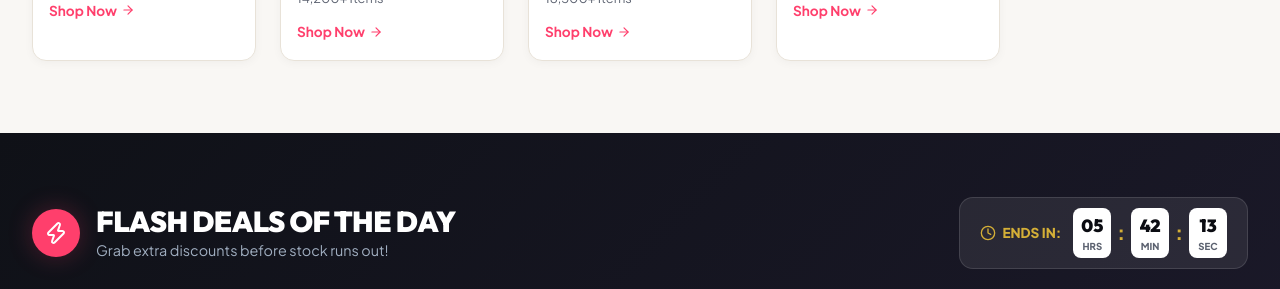
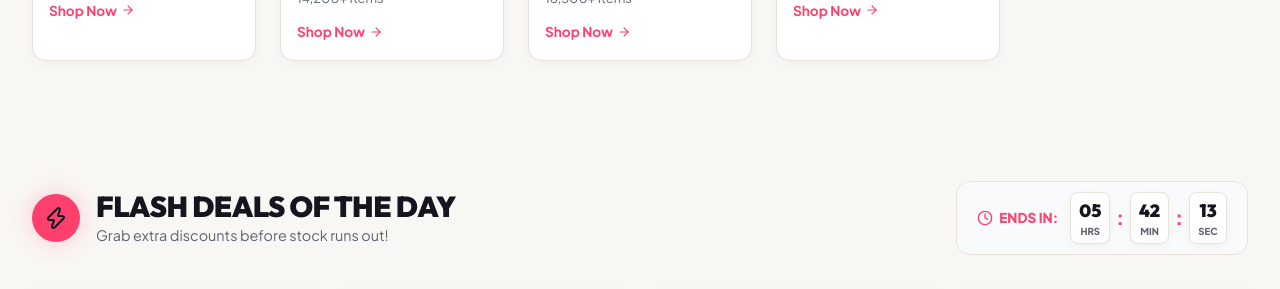
Before and after one commit to sunnykumar6207058974-source/UrbanThread, a React (Vite) app in the folder UrbanThread/frontend/: page / in a window 1280 px wide. Shown: the part 1500-1789 px from the top of the page. Built offline with nearby package versions, Linux system fonts and the light colour scheme; no server answers; grey boxes are pictures that could not be loaded; a web font is replaced by a local one.

Commit message:
style: change Flash Deals of the Day background to match Shop by Category section

```diff
--- a/UrbanThread/frontend/src/styles/dark.css
+++ b/UrbanThread/frontend/src/styles/dark.css
@@ -187,40 +187,40 @@
 
 /* 2. Flash Deals of the Day */
 .dark-theme .flash-sale-section {
-  background: linear-gradient(135deg, #0d0a1a 0%, #1a0f2e 50%, #290e38 100%) !important;
-  border-top: 1px solid rgba(255, 63, 108, 0.2) !important;
-  border-bottom: 1px solid rgba(255, 63, 108, 0.2) !important;
+  background: transparent !important;
+  border-top: none !important;
+  border-bottom: none !important;
 }
 
 .dark-theme .flash-main-title {
   color: #ffffff !important;
-  text-shadow: 0 2px 10px rgba(0, 0, 0, 0.5) !important;
+  text-shadow: none !important;
 }
 
 .dark-theme .flash-subtitle {
-  color: #e2e8f0 !important;
+  color: var(--text-muted) !important;
 }
 
 .dark-theme .countdown-box {
-  background: rgba(255, 255, 255, 0.08) !important;
-  border: 1.5px solid rgba(255, 255, 255, 0.18) !important;
-  box-shadow: 0 4px 14px rgba(0, 0, 0, 0.4) !important;
+  background: var(--bg-card) !important;
+  border: 1px solid var(--border-dark) !important;
+  box-shadow: 0 4px 14px rgba(0, 0, 0, 0.2) !important;
 }
 
 .dark-theme .timer-unit {
-  background: #ffffff !important;
-  color: #0f1117 !important;
-  border: none !important;
+  background: var(--bg-card-hover) !important;
+  color: #ffffff !important;
+  border: 1px solid var(--border-dark) !important;
   box-shadow: 0 2px 8px rgba(0, 0, 0, 0.3) !important;
 }
 
 .dark-theme .timer-val {
-  color: #0f1117 !important;
+  color: #ffffff !important;
   font-weight: 900 !important;
 }
 
 .dark-theme .timer-lbl {
-  color: #475569 !important;
+  color: var(--text-muted) !important;
   font-weight: 800 !important;
 }
 
--- a/UrbanThread/frontend/src/styles/sections.css
+++ b/UrbanThread/frontend/src/styles/sections.css
@@ -92,9 +92,9 @@
    5. FLASH SALE SECTION
    ========================================================================== */
 .flash-sale-section {
-  background: linear-gradient(135deg, #0f1117 0%, #1e1b2e 100%);
-  color: #ffffff;
-  padding: 64px 32px;
+  background: transparent;
+  color: var(--text-main);
+  padding: 48px 32px;
   position: relative;
 }
 
@@ -136,12 +136,12 @@
 .flash-main-title {
   font-size: 1.8rem;
   font-weight: 900;
-  color: #ffffff;
+  color: var(--text-main);
   letter-spacing: -0.5px;
 }
 
 .flash-subtitle {
-  color: #a0aec0;
+  color: var(--text-muted);
   font-size: 0.9rem;
 }
 
@@ -150,16 +150,16 @@
   display: flex;
   align-items: center;
   gap: 12px;
-  background: rgba(255, 255, 255, 0.08);
+  background: #f8fafc;
   padding: 10px 20px;
   border-radius: var(--radius-md);
-  border: 1px solid rgba(255, 255, 255, 0.12);
+  border: 1px solid var(--border-light);
 }
 
 .countdown-label {
   font-size: 0.85rem;
   font-weight: 800;
-  color: var(--accent-gold);
+  color: var(--primary-brand);
   display: flex;
   align-items: center;
   gap: 6px;
@@ -176,7 +176,9 @@
   flex-direction: column;
   align-items: center;
   background: #ffffff;
-  color: var(--dark-obsidian);
+  color: var(--text-main);
+  border: 1px solid var(--border-light);
+  box-shadow: var(--shadow-sm);
   padding: 4px 8px;
   border-radius: var(--radius-sm);
   min-width: 38px;
@@ -186,6 +188,7 @@
   font-family: var(--font-family-heading);
   font-size: 1.1rem;
   font-weight: 900;
+  color: var(--text-main);
 }
 
 .timer-lbl {
@@ -197,7 +200,7 @@
 .colon {
   font-weight: 900;
   font-size: 1.2rem;
-  color: var(--accent-gold);
+  color: var(--primary-brand);
 }
 
 /* Flash Products Cards */
```
